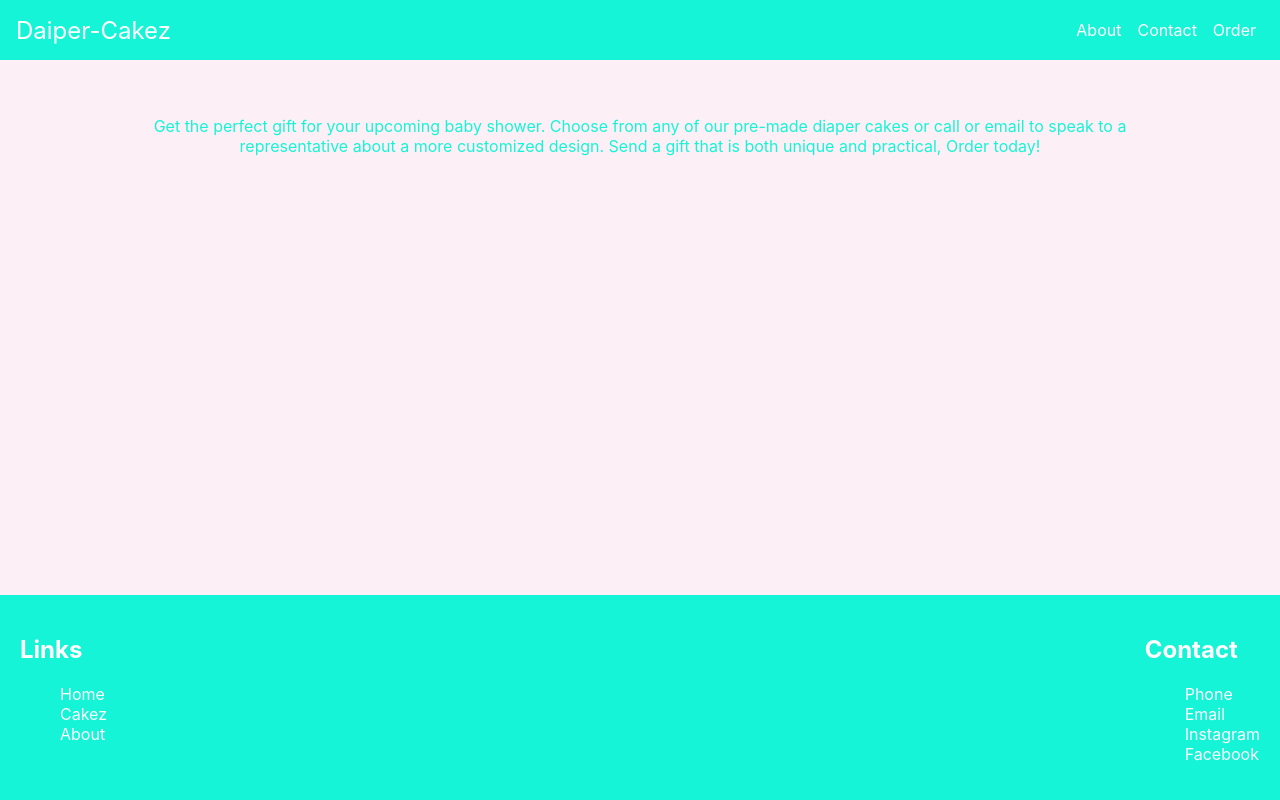
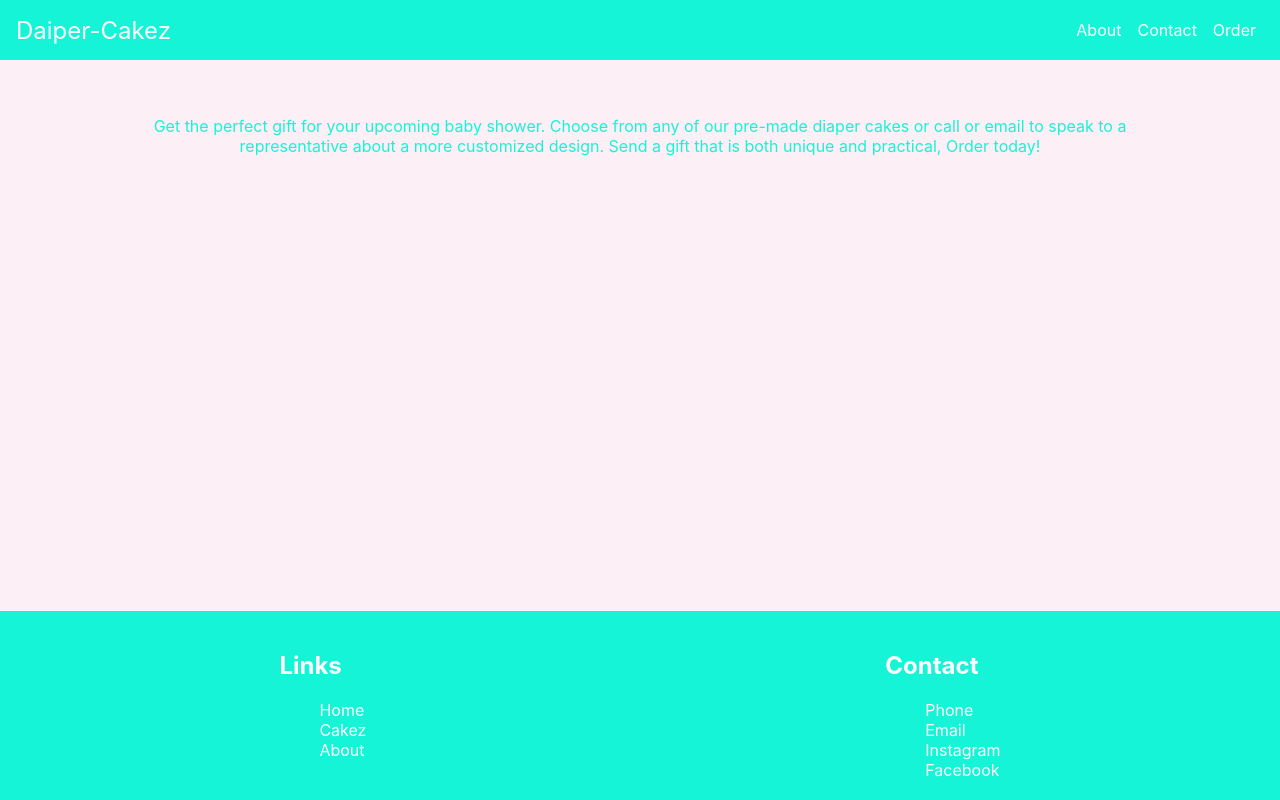
Before and after one commit to Kelel1/daiperCakes, a Next.js app: page / in a window 1280 px wide. Built offline with nearby package versions, Linux system fonts and the light colour scheme.

Commit message:
center footer content

```diff
--- a/components/Footer.js
+++ b/components/Footer.js
@@ -10,7 +10,7 @@ const Footer = () => (
             <li><a href="">About</a></li>
           </ul>
         </div>
-        <div className="space"></div>
+        {/* <div className="space"></div> */}
         <div className="col2">
           <h2>Contact</h2>
           <ul>
@@ -36,12 +36,16 @@ const Footer = () => (
         text-decoration: none;
         list-style: none;
         color: white;
+        margin: 0 auto;
       }
       .row {
         display: flex;
       }
       .space {
         flex: 1;
+      }
+      .col2 {
+
       }
 
 
```
